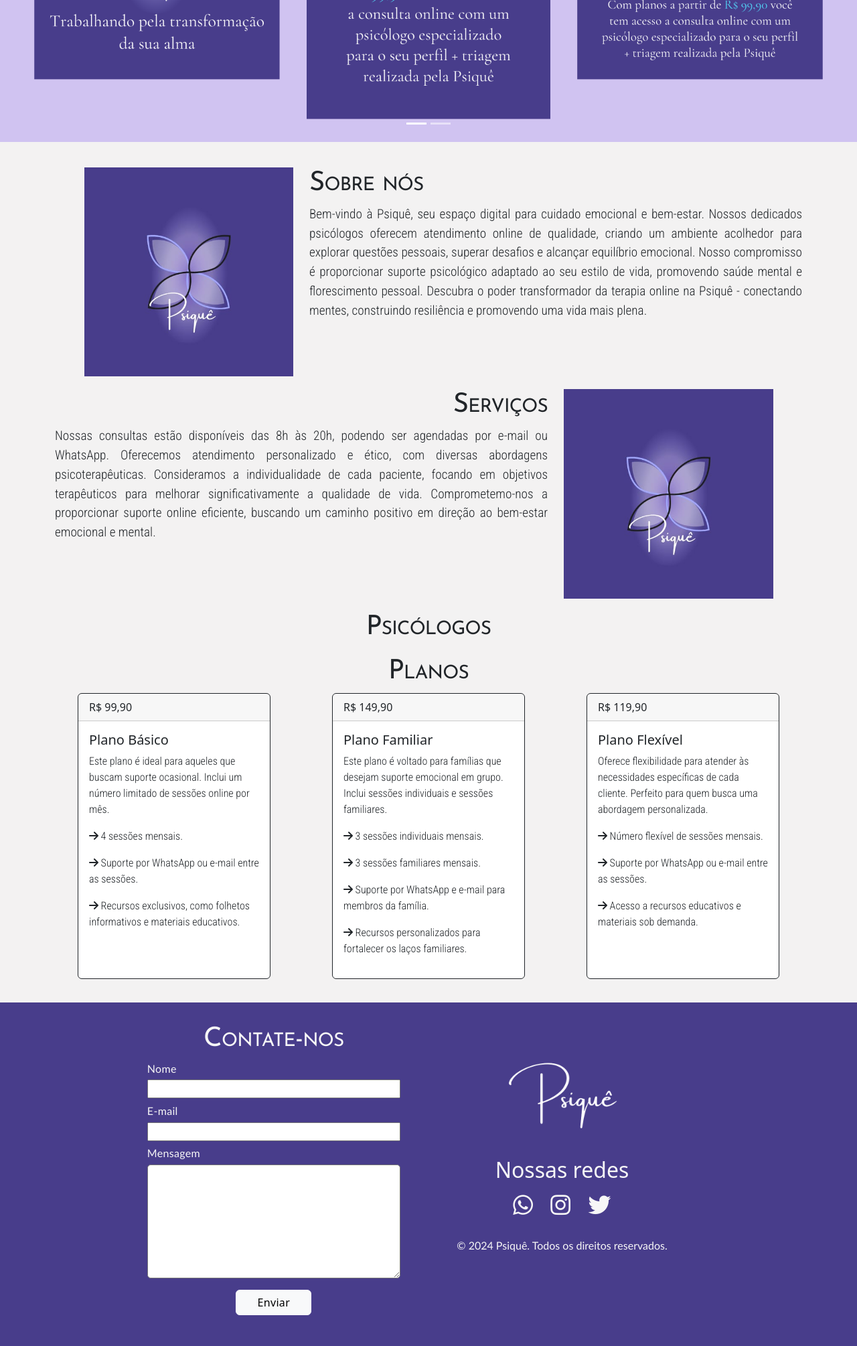
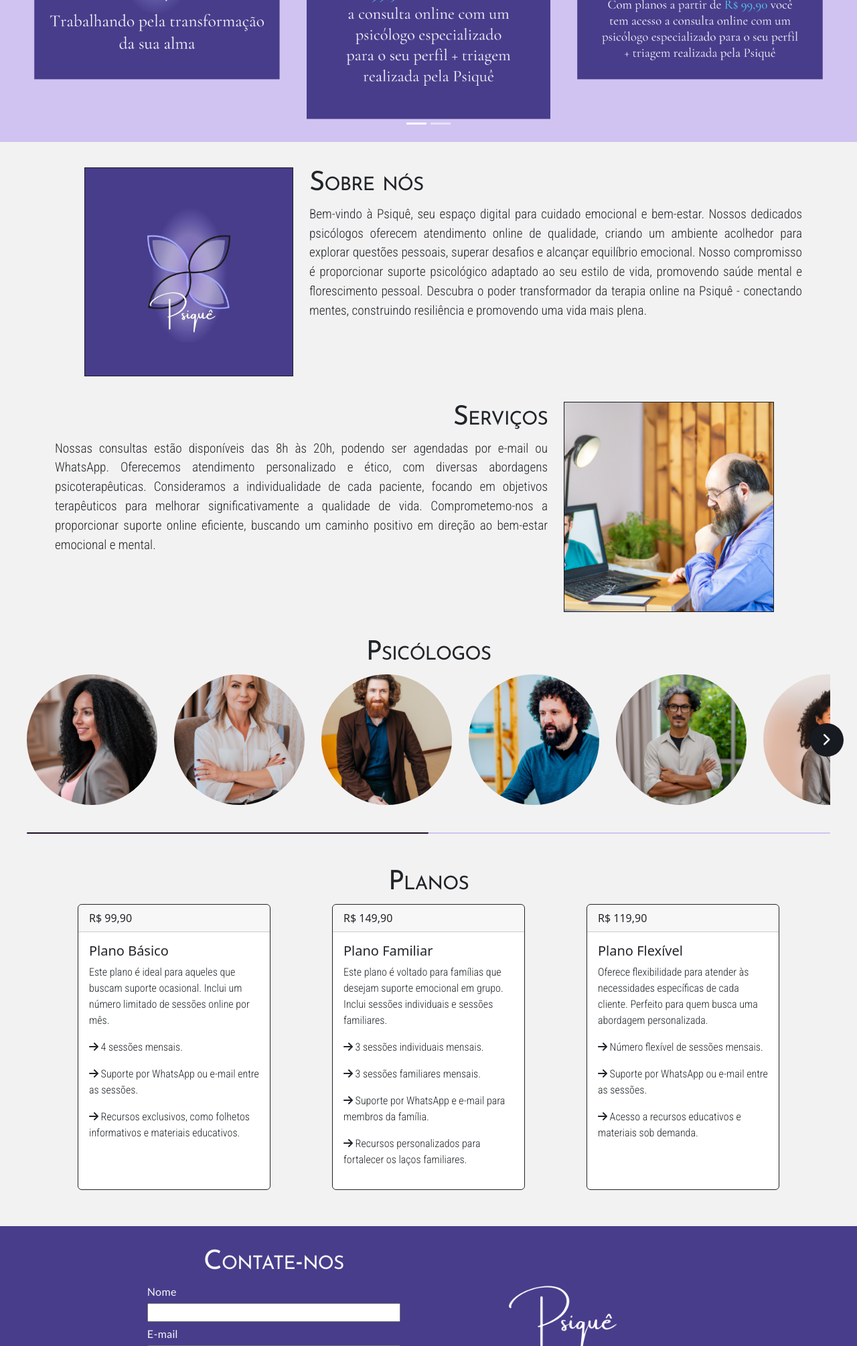
Before and after one commit to pedrosiqueirapb/psique, a PHP site: page /home.html in a window 1280 px wide. Shown: the part 708-2718 px from the top of the page at 67% size. Before the commit the page ends 2672 px from the top, so only its background shows below. Run offline with PHP 8.4, Linux system fonts and the light colour scheme; some libraries are stand-ins or nearby versions.

Commit message:
Carrossel de imagens

```diff
--- a/src/home.css
+++ b/src/home.css
@@ -48,15 +48,17 @@ a, label, .botao-enviar{
 
 /* Corpo */
 section{
-    margin-bottom: 0.5cm;
+    margin-bottom: 1cm;
 }
 h1{
     font-family: 'Josefin Sans', sans-serif;
     font-variant: small-caps;
     letter-spacing: -0.02em;
 }
-#psicologos h1, #planos h1{
-    text-align: center;
+#psicologos, #planos{
+    display: flex;
+    flex-direction: column;
+    align-items: center;
 }
 main p{
     font-family: 'Roboto Condensed', sans-serif;
@@ -65,9 +67,12 @@ main p{
     text-align: justify;
     font-size: 1.2em;
 }
+#imagem-servicos, #logotipo{
+    border: 1.5px solid #171a21;
+}
 #logotipo{
-    width: 312.5px;
-    height: 312.5px;
+    width: 312px;
+    height: 312px;
 }
 .fundo-logo{
     display: flex;
@@ -81,6 +86,92 @@ main p{
 .coluna-plano{
     display: flex;
     justify-content: center;
+}
+.container-slider{
+    max-width: 1200px;
+    width: 95%;
+}
+.slider-wrapper{
+    position: relative;
+}
+.slider-wrapper .slide-button{
+    position: absolute;
+    top: 50%;
+    height: 50px;
+    width: 50px;
+    color: #F7F7F7;
+    border: none;
+    outline: none;
+    background: #171a21;
+    font-size: 2.2rem;
+    cursor: pointer;
+    border-radius: 50%;
+    transform: translateY(-50%);
+}
+.slider-wrapper .slide-button:hover{
+    background: #444;
+}
+.slider-wrapper .slide-button#prev-slide{
+    left: -20px;
+    display: none;
+}
+.slider-wrapper .slide-button#next-slide{
+    right: -20px;
+}
+.slider-wrapper .image-list{
+    display: grid;
+    grid-template-columns: repeat(10, 1fr);
+    gap: 25px;
+    font-size: 0;
+    margin-bottom: 30px;
+    overflow-x: auto;
+    scrollbar-width: none;
+}
+.slider-wrapper .image-list::-webkit-scrollbar{
+    display: none;
+}
+.slider-wrapper .image-list .image-item{
+    width: 195px;
+    height: 195px;
+    border-radius: 50%;
+    object-fit: cover;
+}
+.container-slider .slider-scrollbar{
+    height: 24px;
+    width: 100%;
+    display: flex;
+    align-items: center;
+}
+.slider-scrollbar .scrollbar-track{
+    height: 2px;
+    width: 100%;
+    background: #d0c3f1;
+    position: relative;
+    border-radius: 4px;
+}
+.slider-scrollbar:hover .scrollbar-track{
+    height: 4px;
+}
+.slider-scrollbar .scrollbar-thumb{
+    position: absolute;
+    height: 100%;
+    width: 50%;
+    background: #1e0f24;
+    border-radius: inherit;
+    cursor: grab;
+}
+.slider-scrollbar .scrollbar-thumb::after{
+    content: "";
+    position: absolute;
+    left: 0;
+    right: 0;
+    top: -10px;
+    bottom: -10px;
+}
+.slider-scrollbar .scrollbar-thumb:active{
+    cursor: grabbing;
+    height: 8px;
+    top: -2px;
 }
 
 /* Rodapé */
@@ -134,3 +225,20 @@ span{
 #mensagem{
     border-radius: 5px;
 }
+
+@media (max-width: 1023px){
+    .slider-wrapper .slide-button{
+        display: none!important;
+    }
+    .slider-wrapper .image-list{
+        gap: 10px;
+        margin-bottom: 15px;
+    }
+    .slider-wrapper .image-list .image-item{
+        width: 90px;
+        height: 90px;
+    }
+    .slider-scrollbar .scrollbar-thumb{
+        width: 20%;
+    }
+}
--- a/src/home.html
+++ b/src/home.html
@@ -8,11 +8,15 @@
     <meta name="keywords" content="psicólogo, psicologia, psiquê">
     <meta name="description" content="Trabalhando pela transformação da sua alma.">
     <link rel="stylesheet" href="home.css">
+    <!-- Bootstrap -->
     <link href="https://cdn.jsdelivr.net/npm/bootstrap@5.2.3/dist/css/bootstrap.min.css" rel="stylesheet" integrity="sha384-rbsA2VBKQhggwzxH7pPCaAqO46MgnOM80zW1RWuH61DGLwZJEdK2Kadq2F9CUG65" crossorigin="anonymous">
+    <!-- Google Fonts -->
     <link rel="preconnect" href="https://fonts.googleapis.com">
     <link rel="preconnect" href="https://fonts.gstatic.com" crossorigin>
     <link href="https://fonts.googleapis.com/css2?family=Josefin+Sans&display=swap" rel="stylesheet">
     <link href="https://fonts.googleapis.com/css2?family=Roboto+Condensed:wght@300&display=swap" rel="stylesheet">
+    <!-- Ícones do Google Fonts -->
+    <link href="https://fonts.googleapis.com/css2?family=Material+Symbols+Rounded:opsz,wght,FILL,GRAD@48,400,0,0" rel="stylesheet" />
     <title>Psiquê</title>
 </head>
 <body>
@@ -99,7 +103,7 @@
                         </p>
                     </div>
                     <div class="col-4">
-                        <img src="imgs/logotipo.jpeg" alt="" id="logotipo">
+                        <img src="imgs/imagem-servicos.png" alt="" id="imagem-servicos">
                     </div>
                 </div>
             </div>
@@ -109,7 +113,33 @@
         <section id="psicologos">
             <h1>Psicólogos</h1>
 
+            <div class="container-slider">
+                <div class="slider-wrapper">
+                    <button id="prev-slide" class="slide-button material-symbols-rounded">chevron_left</button>
 
+                    <div class="image-list">
+                        <img src="imgs/psicologo-sete.png" alt="" class="image-item">
+                        <img src="imgs/psicologo-cinco.png" alt="" class="image-item">
+                        <img src="imgs/psicologo-tres.png" alt="" class="image-item">
+                        <img src="imgs/psicologo-quatro.png" alt="" class="image-item">
+                        <img src="imgs/psicologo-dois.png" alt="" class="image-item">
+                        <img src="imgs/psicologo-seis.png" alt="" class="image-item">
+                        <img src="imgs/psicologo-oito.png" alt="" class="image-item">
+                        <img src="imgs/psicologo-um.png" alt="" class="image-item">
+                        <img src="imgs/psicologo-nove.png" alt="" class="image-item">
+                        <img src="imgs/psicologo-dez.png" alt="" class="image-item">
+                    </div>
+
+                    <button id="next-slide" class="slide-button material-symbols-rounded">chevron_right</button>
+                </div>
+                <div class="slider-scrollbar">
+                    <div class="scrollbar-track">
+                        <div class="scrollbar-thumb">
+
+                        </div>
+                    </div>
+                </div>
+            </div>
         </section>
 
         <!-- Planos -->
--- a/src/home.js
+++ b/src/home.js
@@ -3,3 +3,64 @@ $(document).ready(()=>{
 
 
 })
+
+const initSlider = () => {
+    const imageList = document.querySelector(".slider-wrapper .image-list");
+    const slideButtons = document.querySelectorAll(".slider-wrapper .slide-button");
+    const sliderScrollbar = document.querySelector(".container-slider .slider-scrollbar");
+    const scrollbarThumb = sliderScrollbar.querySelector(".scrollbar-thumb");
+    const maxScrollLeft = imageList.scrollWidth - imageList.clientWidth;
+
+    scrollbarThumb.addEventListener("mousedown", (e) => {
+        const startX = e.clientX;
+        const thumbPosition = scrollbarThumb.offsetLeft;
+
+        const handleMouseMove = (e) => {
+            const deltaX = e.clientX - startX;
+            const newThumbPosition = thumbPosition + deltaX;
+            const maxThumbPosition = sliderScrollbar.getBoundingClientRect().width - scrollbarThumb.offsetWidth;
+
+            const boundedPosition = Math.max(0, Math.min(maxThumbPosition, newThumbPosition));
+            const scrollPosition = (boundedPosition / maxThumbPosition) * maxScrollLeft;
+
+            scrollbarThumb.style.left = `${boundedPosition}px`;
+            imageList.scrollLeft = scrollPosition;
+        }
+
+        const handleMouseUp = () => {
+            document.removeEventListener("mousemove", handleMouseMove);
+            document.removeEventListener("mouseup", handleMouseUp);
+        }
+
+        document.addEventListener("mousemove", handleMouseMove);
+        document.addEventListener("mouseup", handleMouseUp);
+    });
+
+    // Imagens dos slides de acordo com os cliques do botão
+    slideButtons.forEach(button => {
+        button.addEventListener("click", () => {
+            const direction = button.id === "prev-slide" ? -1 : 1;
+            const scrollAmount = imageList.clientWidth * direction;
+            imageList.scrollBy({ left: scrollAmount, behavior: "smooth" });
+        });
+    });
+
+    const handleSlideButtons = () => {
+        slideButtons[0].style.display = imageList.scrollLeft <= 0 ? "none" : "block";
+        slideButtons[1].style.display = imageList.scrollLeft >= maxScrollLeft ? "none" : "block";
+    }
+
+    // Atualiza a posição da barra de rolagem com base na rolagem da imagem
+    const updateScrollThumbPosition = () => {
+        const scrollPosition = imageList.scrollLeft;
+        const thumbPosition = (scrollPosition / maxScrollLeft) * (sliderScrollbar.clientWidth - scrollbarThumb.offsetWidth);
+        scrollbarThumb.style.left = `${thumbPosition}px`;
+    }
+
+    imageList.addEventListener("scroll", () => {
+        handleSlideButtons();
+        updateScrollThumbPosition();
+    });
+}
+
+window.addEventListener("load", initSlider);
```
Also changed, not shown: src/imgs/imagem-servicos.png (added), src/imgs/psicologo-dez.png (added), src/imgs/psicologo-nove.png (added).
